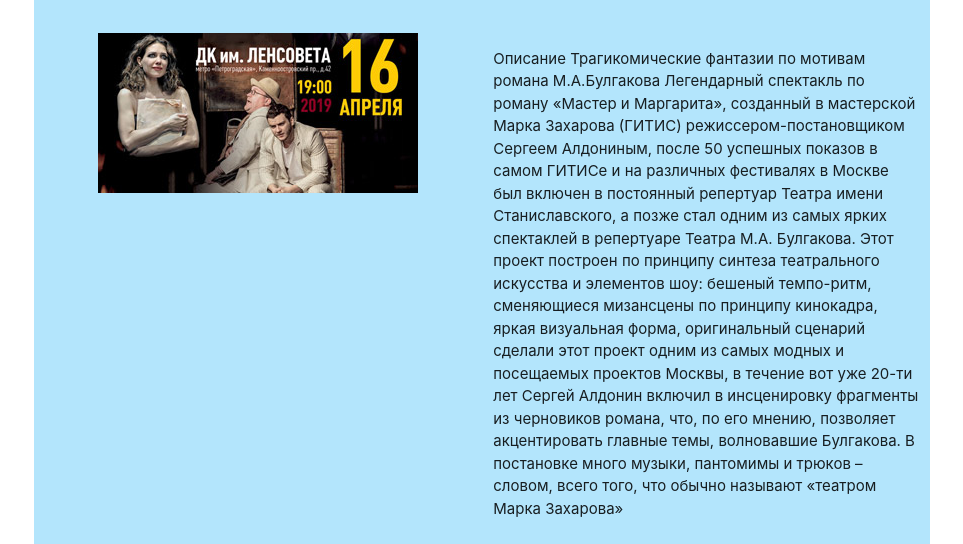
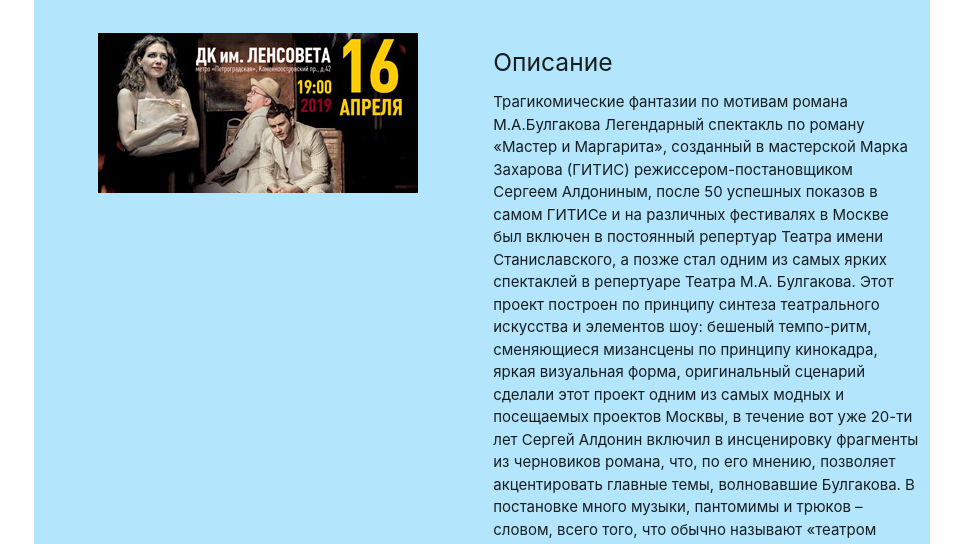
Before and after one commit to bgMargarita/lab2, a plain HTML site: page index.html in a window 1280 px wide. Shown: the part 203-747 px from the top of the page, without its empty margins (158-1121 px from the left). Drawn offline with nearby package versions, Linux system fonts and the light colour scheme.

Commit message:
small fix

```diff
--- a/index.html
+++ b/index.html
@@ -38,7 +38,8 @@
     </div>
 
     <div class="col l6 m6 s12">
-     <p>Описание
+     <h5>Описание</h5>
+      <p>
         Трагикомические фантазии по мотивам романа М.А.Булгакова
 
         Легендарный спектакль по роману «Мастер и Маргарита», созданный в мастерской Марка Захарова (ГИТИС) режиссером-постановщиком Сергеем Алдониным, после 50 успешных показов в самом ГИТИСе и на различных фестивалях в Москве был включен в постоянный репертуар Театра имени Станиславского, а позже стал одним из самых ярких спектаклей в репертуаре Театра М.А. Булгакова.
```
